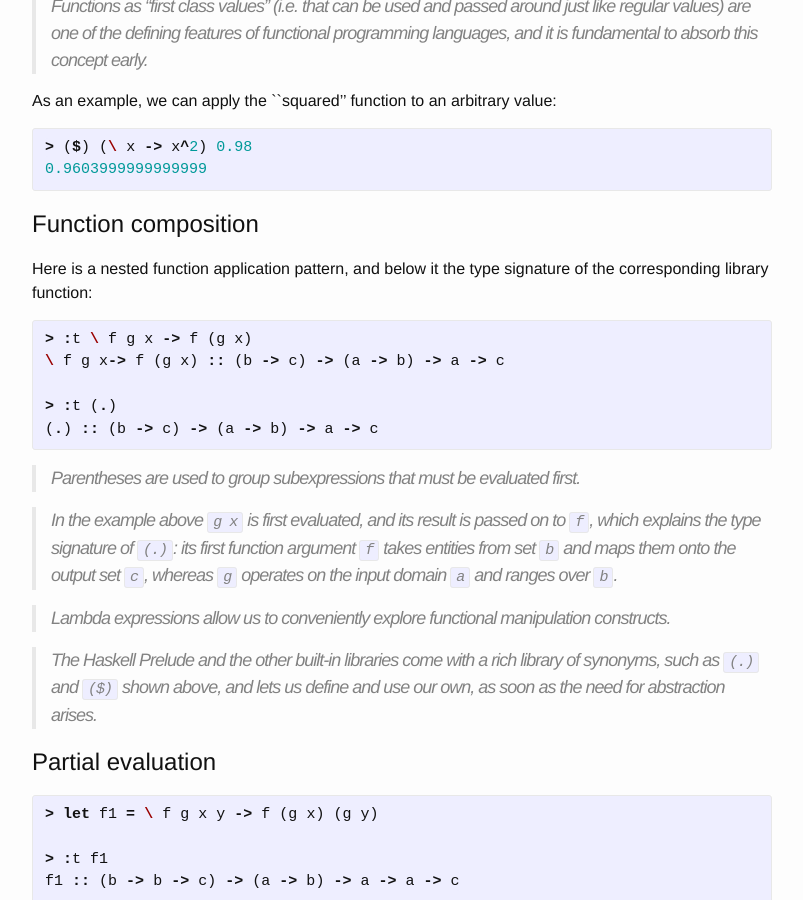
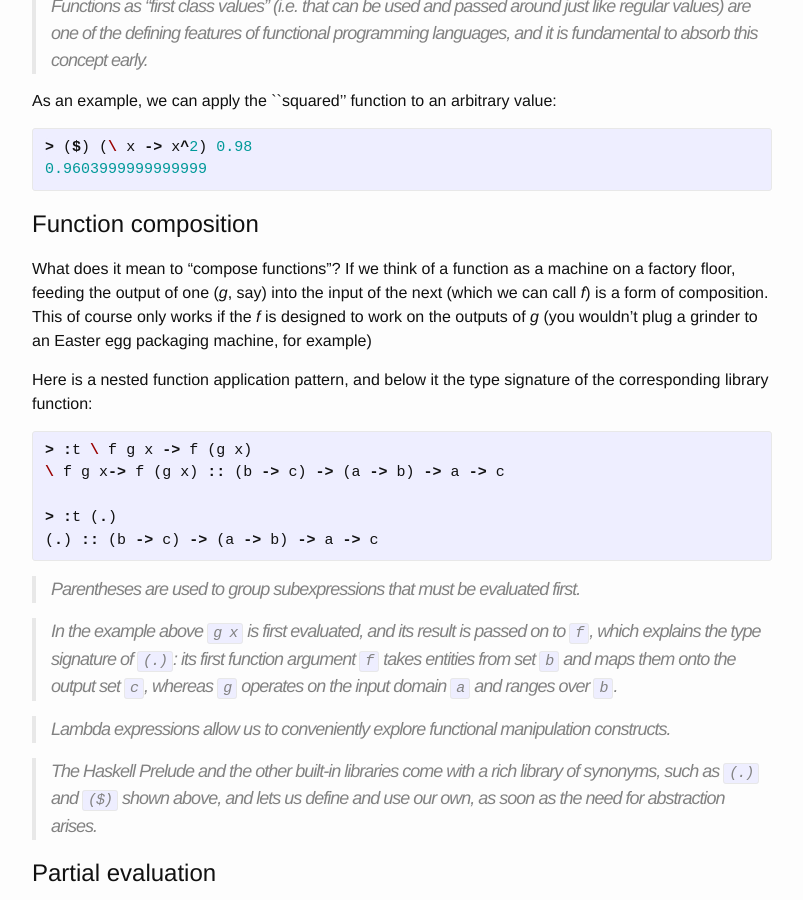
Before and after one commit to ocramz/ocramz.github.io, a Jekyll site: the page built from _posts/2015-08-21-haskell-tut-v1.markdown, in a window 1280 px wide and 900 px high, scrolled down 5945 px. Shown: the whole window, without its empty margins (238-1041 px from the left). Built offline with Jekyll 4.4.1, drawn with Linux system fonts in a browser that asks for light colours; Markdown is read by kramdown in place of the engine named in the settings; formulas are drawn with MathJax 3.

Commit message:
blog update

```diff
--- a/_posts/2015-08-21-haskell-tut-v1.markdown
+++ b/_posts/2015-08-21-haskell-tut-v1.markdown
@@ -270,6 +270,8 @@ As an example, we can apply the ``squared'' function to an arbitrary value:
 
 
 # Function composition
+
+What does it mean to "compose functions"? If we think of a function as a machine on a factory floor, feeding the output of one (_g_, say)  into the input of the next (which we can call _f_) is a form of composition. This of course only works if the _f_ is designed to work on the outputs of _g_ (you wouldn't plug a grinder to an Easter egg packaging machine, for example)
 
 Here is a nested function application pattern, and below it the type signature of the corresponding library function:
 
```
Also changed, not shown: 2 other files.
